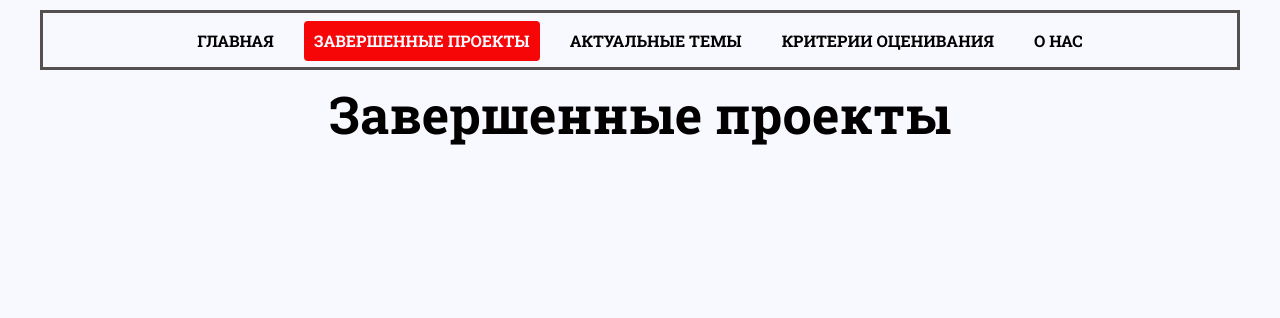
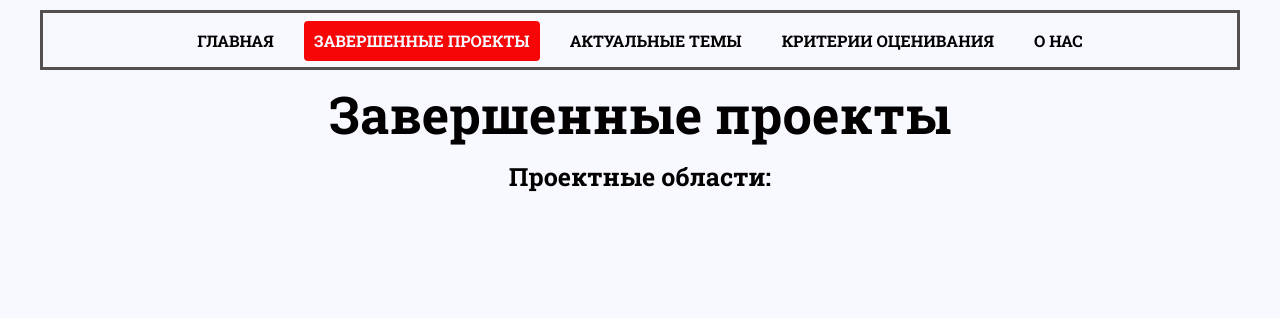
Before and after one commit to AGENTS-OF-FUTURE/GIT-AGENTS-OF-FUTURE, a PHP site: page /indexCompletedProjects.html in a window 1280 px wide. Shown: the top 318 px of the page. Run offline with PHP 8.4, Linux system fonts and the light colour scheme.

Commit message:
0:23  05.12.2020

```diff
--- a/CSS/styleCompletedProjects.css
+++ b/CSS/styleCompletedProjects.css
@@ -93,3 +93,11 @@ body{
   color: rgb(2, 0, 0);
 }
 /*ComletedProjectsPage_header*/
+
+/*ProjectSubjects*/
+.section-title{
+  font-weight: bold;
+  font-size: 25px ;
+  color: rgb(2, 0, 0);
+}
+/*ProjectSubjects*/
--- a/indexCompletedProjects.html
+++ b/indexCompletedProjects.html
@@ -44,9 +44,42 @@
   </div>
 
   <main>
-    <section class="ProjectSubjects">
+    <section class="ProjectsSubjects">
       <div class="container">
+        <h4 class = "section-title">Проектные области: </h2>
+          <div class="ProjectsSubjects-block">
 
+            <div class="Projects-Subject">
+              <img src="" alt="" class="Subject-image">
+              <h4 class="Subject-title"></h4>
+            </div>
+
+            <div class="Projects-Subject">
+              <img src="" alt="" class="Subject-image">
+              <h4 class="Subject-title"></h4>
+            </div>
+
+            <div class="Projects-Subject">
+              <img src="" alt="" class="Subject-image">
+              <h4 class="Subject-title"></h4>
+            </div>
+
+            <div class="Projects-Subject">
+              <img src="" alt="" class="Subject-image">
+              <h4 class="Subject-title"></h4>
+            </div>
+
+            <div class="Projects-Subject">
+              <img src="" alt="" class="Subject-image">
+              <h4 class="Subject-title"></h4>
+            </div>
+
+            <div class="Projects-Subject">
+              <img src="" alt="" class="Subject-image">
+              <h4 class="Subject-title"></h4>
+            </div>
+          </div>
+          <!-- /.ProjectsSubjects-block -->
       </div>
       <!-- /.container -->
     </section>
```
Also changed, not shown: Images/ProjectsSubjects/Architecture 1.svg (added), Images/ProjectsSubjects/Engineering 1.svg (added), Images/ProjectsSubjects/IT_Technologies 1.svg (added), Images/ProjectsSubjects/Maths 1.svg (added), Images/ProjectsSubjects/Phisics 1.svg (added), 1 other file.
